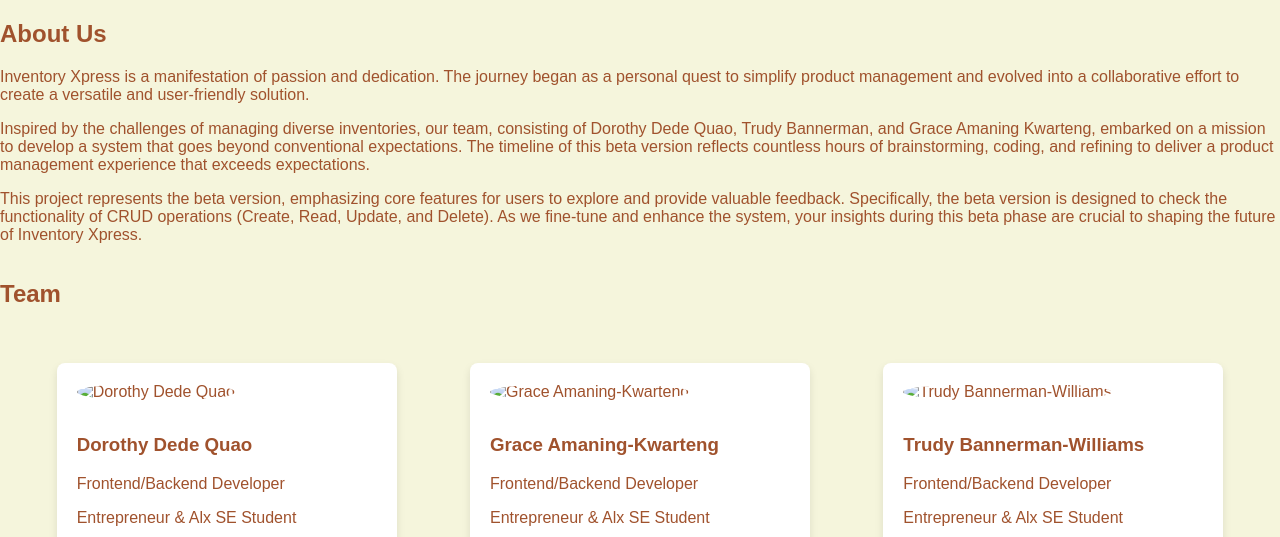
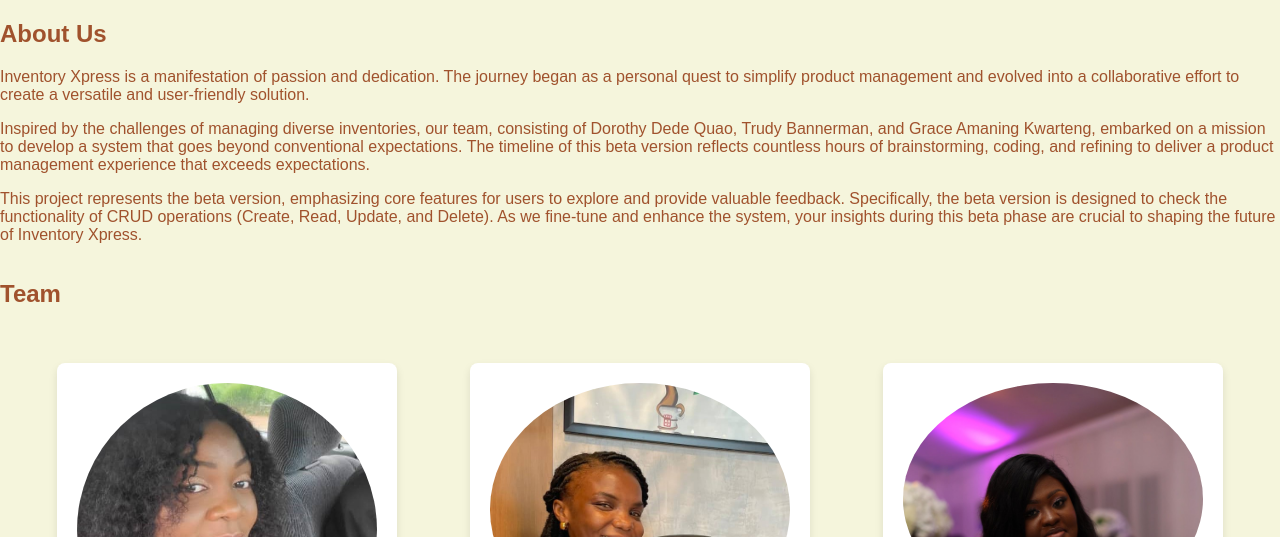
Before and after one commit to Dedeyd70/Inventory_Xpress, a website: page public/about.html in a window 1280 px wide. Shown: the top 537 px of the page. Drawn offline with Linux system fonts and the light colour scheme; files whose address does not match are found by name.

Commit message:
This commit includes updates to various files in the Inventory_Xpress

```diff
--- a/public/about.html
+++ b/public/about.html
@@ -111,7 +111,7 @@
                 </div>
                 <div id="team-container">
                     <div class="team-member">
-                        <img src="team1.jpeg" alt="Dorothy Dede Quao">
+                        <img src="./img/team1.jpeg" alt="Dorothy Dede Quao">
                         <h3>Dorothy Dede Quao</h3>
                         <span>Frontend/Backend Developer</span>
                         <p>Entrepreneur & Alx SE Student</p>
@@ -122,7 +122,7 @@
                         </div>
                     </div>
                     <div class="team-member">
-                        <img src="/team2.jpeg" alt="Grace Amaning-Kwarteng">
+                        <img src="./img/team2.jpeg" alt="Grace Amaning-Kwarteng">
                         <h3>Grace Amaning-Kwarteng</h3>
                         <span>Frontend/Backend Developer</span>
                         <p>Entrepreneur & Alx SE Student</p>
@@ -133,7 +133,7 @@
                         </div>
                     </div>
                     <div class="team-member">
-                        <img src="/team3.jpeg" alt="Trudy Bannerman-Williams">
+                        <img src="./img/team3.jpeg" alt="Trudy Bannerman-Williams">
                         <h3>Trudy Bannerman-Williams</h3>
                         <span>Frontend/Backend Developer</span>
                         <p>Entrepreneur & Alx SE Student</p>
```
